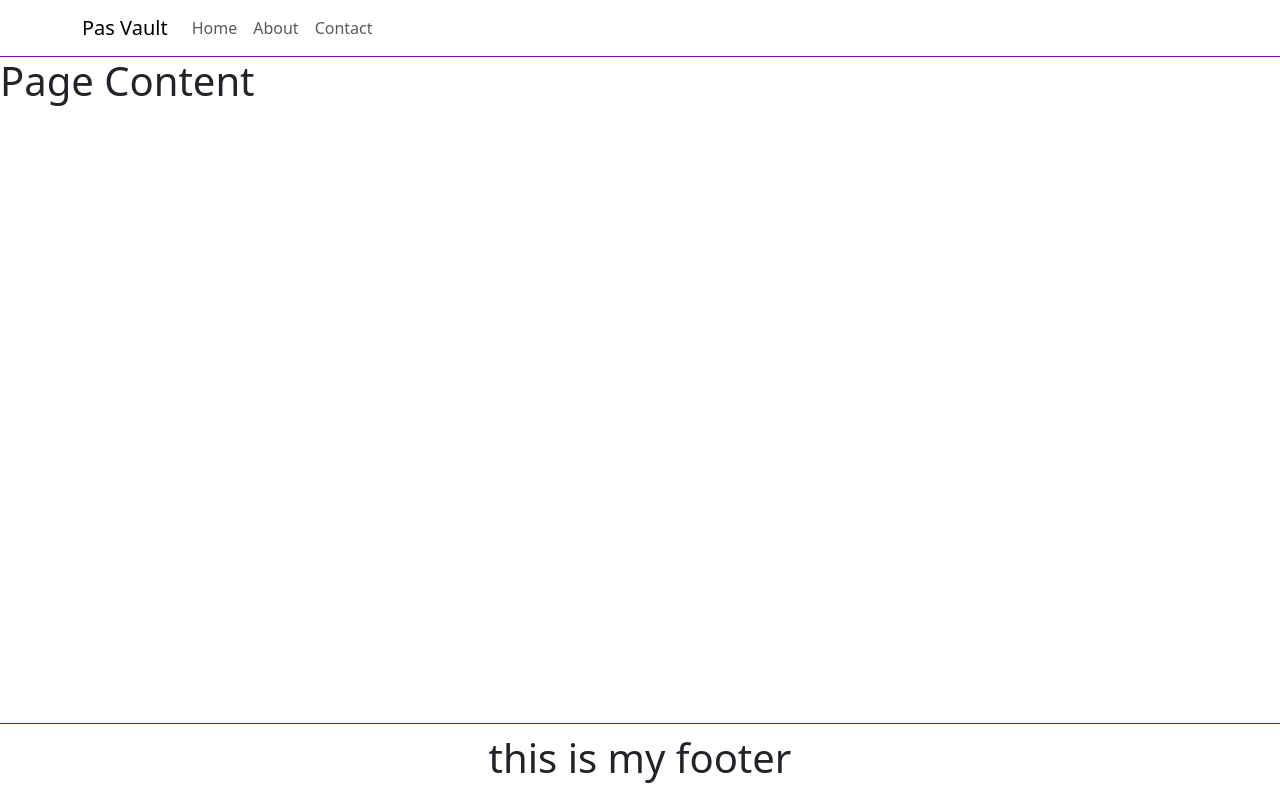
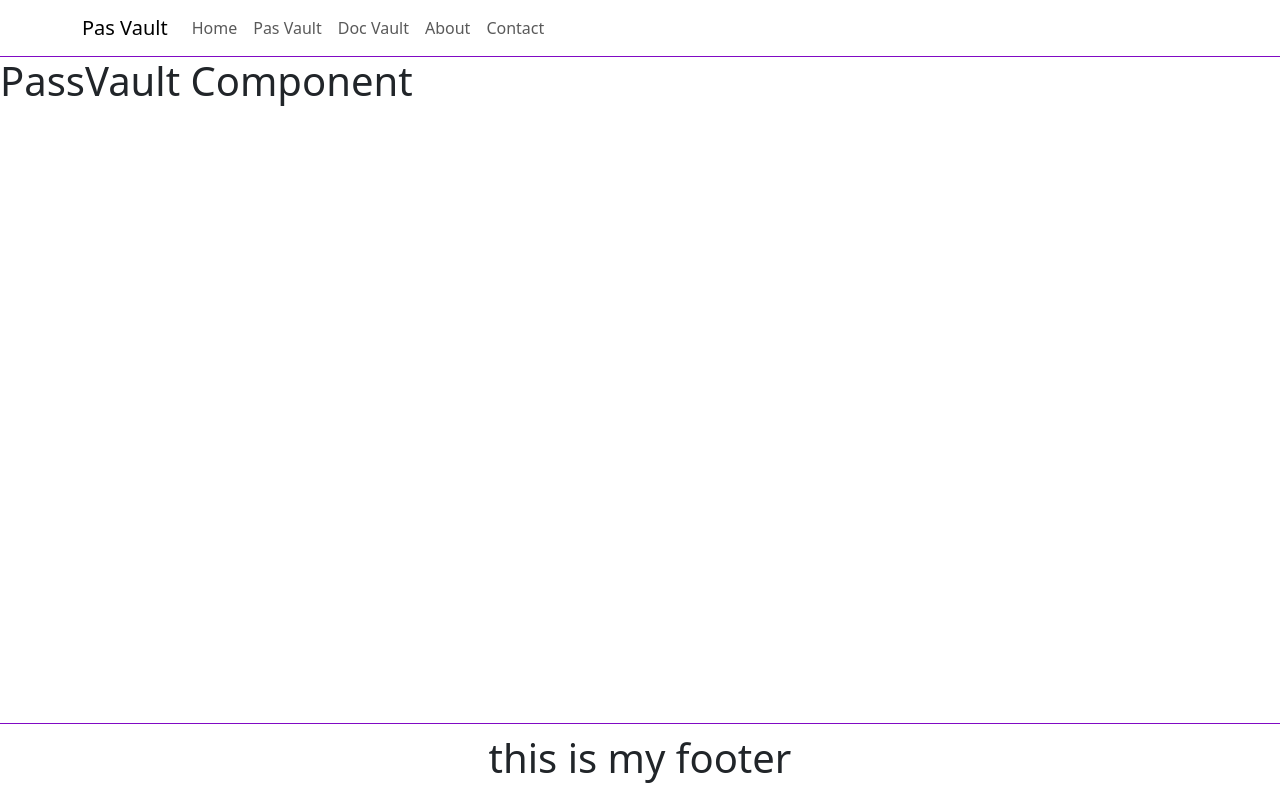
Before and after one commit to rakeshyadav78/lekh-grih, a React (Vite) app: page /passvault in a window 1280 px wide. Built offline with nearby package versions, Linux system fonts and the light colour scheme.

Commit message:
change in menu

```diff
--- /dev/null
+++ b/src/components/About.jsx
@@ -0,0 +1,14 @@
+import React from "react";
+
+class About extends React.Component{
+
+    render(){
+        return(
+            <div>
+                <h1>About Component</h1>
+            </div>
+        )
+    }
+}
+
+export default About;
--- a/src/components/App.jsx
+++ b/src/components/App.jsx
@@ -3,41 +3,15 @@ import { Button, Container, Navbar } from 'react-bootstrap'
 import 'bootstrap/dist/css/bootstrap.min.css';
 
 import React from 'react';
-import { Link } from 'react-router-dom';
+import { Link, Route, Routes } from 'react-router-dom';
+import Home from './Home';
+import About from './About';
+import Contact from './Contact';
+import TopNavBar from './TopNavBar';
+import Footer from './Footer';
+import Content from './Content';
 
 class App extends React.Component {
-
-  constructor(props) {
-    super(props)
-    this.state = {
-
-    }
-  }
-
-  footerStyle = {
-    // backgroundColor: "#333",
-    // color: "white",
-    textAlign: "center",
-    padding: "10px",
-    position: "relative",
-    bottom: "0",
-    width: "100%",
-    borderTop: '1px solid rgb(128, 10, 196)',
-
-
-  };
-
-  navDivStyle = {
-    textAlign: 'center',
-    borderBottom: '1px solid rgb(128, 10, 196)',
-  };
-
-
-  contentDivStyle = {
-    content: 'flex',
-    flex: '1'
-  };
-
 
   pageWrapperStyle = {
     display: 'flex',
@@ -49,43 +23,10 @@ class App extends React.Component {
 
   render() {
     return (
-      <div className='app-conten' style={this.pageWrapperStyle}>
-        <div className='header' style={this.navDivStyle}>
-          <Navbar>
-            <Container>
-              <Navbar.Brand href="#">Pas Vault</Navbar.Brand>
-              <Navbar.Toggle aria-controls="basic-navbar-nav" />
-              <Navbar.Collapse id="basic-navbar-nav">
-                <ul className="navbar-nav me-auto">
-                  <li className="nav-item">
-                    <Link className="nav-link" to="/">
-                      Home
-                    </Link>
-                  </li>
-                  <li className="nav-item">
-                    <Link className="nav-link" to="/about">
-                      About
-                    </Link>
-                  </li>
-                  <li className="nav-item">
-                    <Link className="nav-link" to="/contact">
-                      Contact
-                    </Link>
-                  </li>
-                </ul>
-              </Navbar.Collapse>
-            </Container>
-          </Navbar>
-        </div>
-
-        <div className="page-content" style={this.contentDivStyle}>
-          <h1>Page Content</h1>
-        </div>
-
-
-        <div className="footer" style={this.footerStyle}>
-          <h1>this is my footer</h1>
-        </div>
+      <div className='app-content' style={this.pageWrapperStyle}>
+        <TopNavBar />
+        <Content />
+        <Footer />
       </div>
     );
   }
--- /dev/null
+++ b/src/components/Content.jsx
@@ -0,0 +1,37 @@
+import { Route, Routes } from "react-router-dom";
+import Home from "./Home";
+import About from "./About";
+import Contact from "./Contact";
+import PassVault from "./PassVault";
+import DocVault from "./DocVault";
+
+const Content = () => {
+
+
+  const contentDivStyle = {
+    content: 'flex',
+    flex: '1',
+    // justifyContent: 'center', // Center content horizontally
+    // alignItems: 'center',
+    // height: '100vh'           // Ensure the container has full viewport height
+    // Center content vertically
+  };
+
+  return (
+    <div className="page-content" style={contentDivStyle}>
+        {/* <p>Centered content</p> */}
+
+      <Routes>
+        <Route path='/' element={<Home />} />
+        <Route path='/passvault' element={<PassVault />} />
+        <Route path='/docvault' element={<DocVault />} />
+        <Route path='/about' element={<About />} />
+        <Route path='/contact' element={<Contact />} />
+        <Route path="*" element={<Home />} />
+
+      </Routes>
+    </div>
+  )
+}
+
+export default Content;
--- /dev/null
+++ b/src/components/DocVault.jsx
@@ -0,0 +1,14 @@
+import React from "react";
+
+class DocVault extends React.Component{
+
+    render(){
+        return(
+            <div>
+                <h1>DocVault Component</h1>
+            </div>
+        )
+    }
+}
+
+export default DocVault;
--- /dev/null
+++ b/src/components/Footer.jsx
@@ -0,0 +1,23 @@
+const Footer = () => {
+
+
+  const footerStyle = {
+    // backgroundColor: "#333",
+    // color: "white",
+    textAlign: "center",
+    padding: "10px",
+    position: "relative",
+    bottom: "0",
+    width: "100%",
+    borderTop: '1px solid rgb(128, 10, 196)',
+
+
+  };
+    return (
+        <div className="footer" style={footerStyle}>
+            <h1>this is my footer</h1>
+        </div>
+    )
+}
+
+export default Footer;
--- /dev/null
+++ b/src/components/Home.jsx
@@ -0,0 +1,14 @@
+import React from "react";
+
+class Home extends React.Component{
+
+    render(){
+        return(
+            <div>
+                <h1>Home Component</h1>
+            </div>
+        )
+    }
+}
+
+export default Home;
--- /dev/null
+++ b/src/components/PassVault.jsx
@@ -0,0 +1,14 @@
+import React from "react";
+
+class PassVault extends React.Component{
+
+    render(){
+        return(
+            <div>
+                <h1>PassVault Component</h1>
+            </div>
+        )
+    }
+}
+
+export default PassVault;
--- /dev/null
+++ b/src/components/TopNavBar.jsx
@@ -0,0 +1,55 @@
+import React from "react";
+import { Container, Navbar } from "react-bootstrap";
+import { Link } from "react-router-dom";
+
+
+class TopNavBar extends React.Component {
+    navDivStyle = {
+        // textAlign: 'center',
+        borderBottom: '1px solid rgb(128, 10, 196)',
+    };
+
+    render() {
+        return (
+            <div className='header' style={this.navDivStyle}>
+                <Navbar>
+                    <Container>
+                        <Navbar.Brand href="#">Pas Vault</Navbar.Brand>
+                        <Navbar.Toggle aria-controls="basic-navbar-nav" />
+                        <Navbar.Collapse id="basic-navbar-nav">
+                            <ul className="navbar-nav me-auto mb-2 mb-lg-0">
+                                <li className="nav-item">
+                                    <Link className="nav-link" to="/">
+                                        Home
+                                    </Link>
+                                </li>
+                                <li className="nav-item">
+                                    <Link className="nav-link" to="/passvault">
+                                        Pas Vault
+                                    </Link>
+                                </li>
+                                <li className="nav-item">
+                                    <Link className="nav-link" to="/docvault">
+                                        Doc Vault
+                                    </Link>
+                                </li>
+                                <li className="nav-item">
+                                    <Link className="nav-link" to="/about">
+                                        About
+                                    </Link>
+                                </li>
+                                <li className="nav-item">
+                                    <Link className="nav-link" to="/contact">
+                                        Contact
+                                    </Link>
+                                </li>
+                            </ul>
+                        </Navbar.Collapse>
+                    </Container>
+                </Navbar>
+            </div>
+        )
+    }
+}
+
+export default TopNavBar;
```
